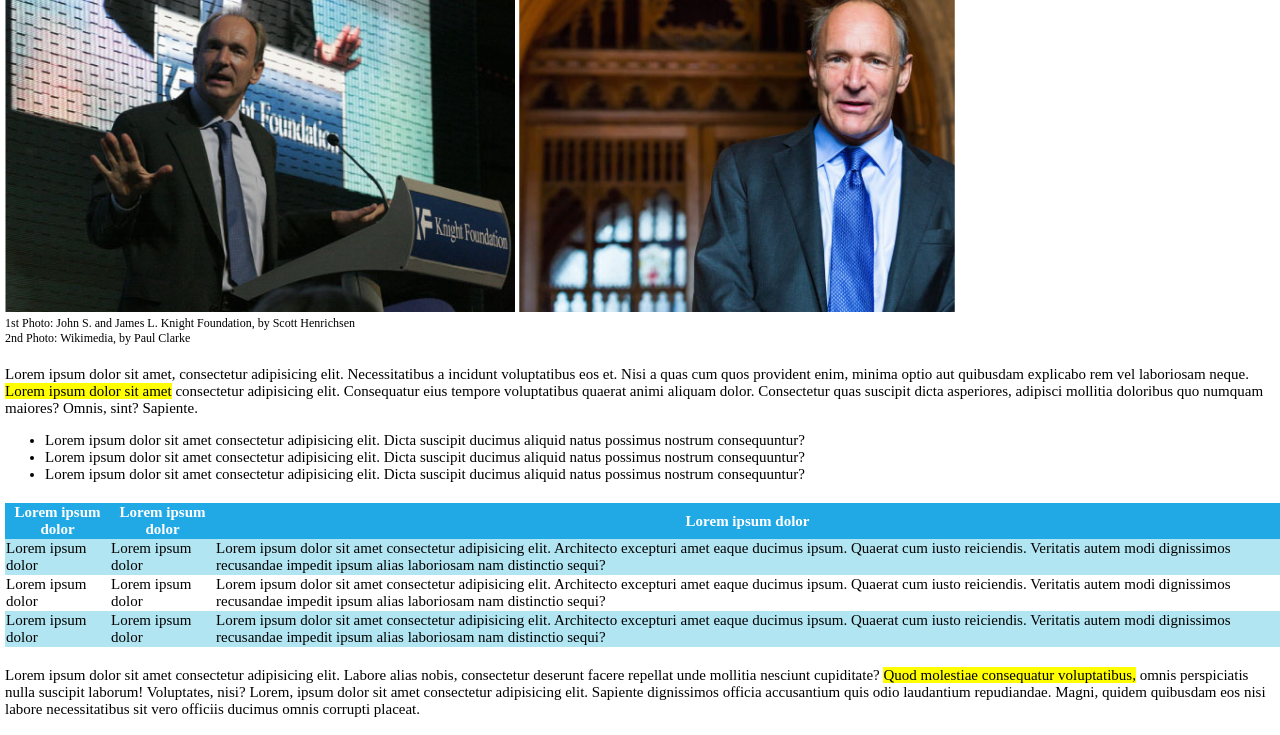
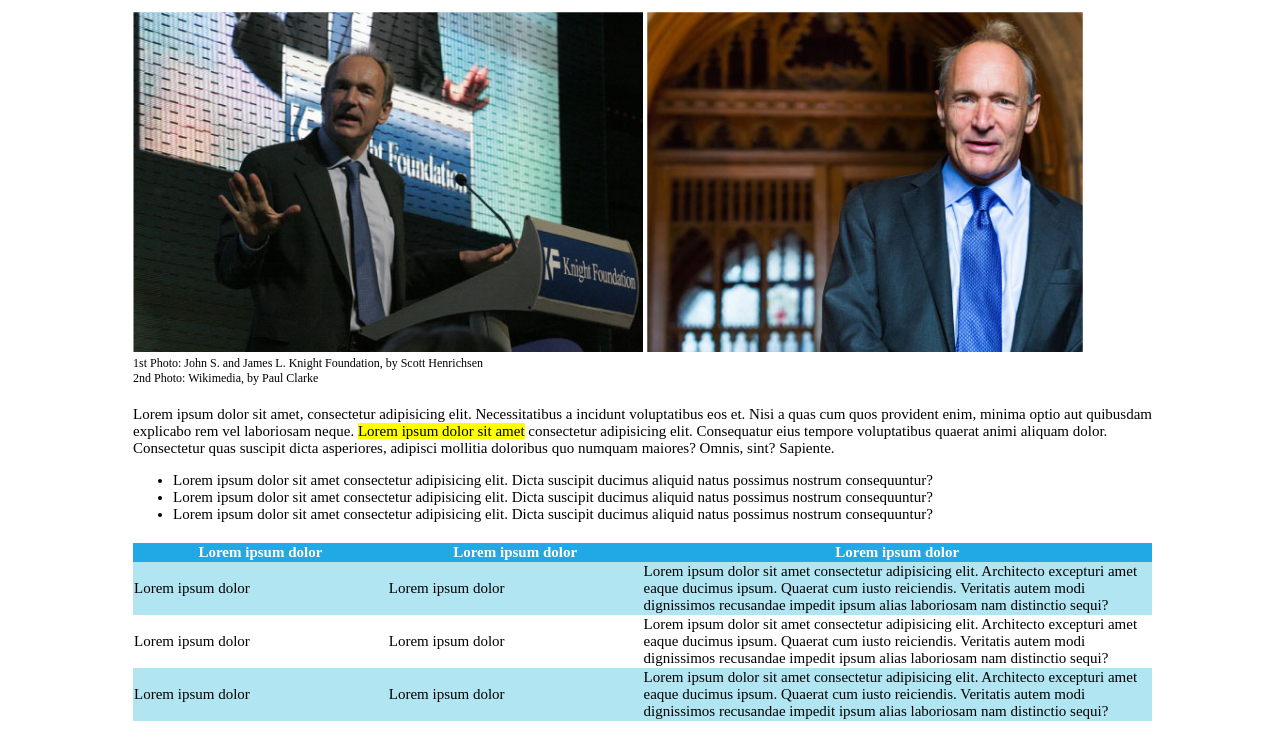
Before and after one commit to alessiaBer/html-css-booleaner, a plain HTML site: page index.html in a window 1280 px wide. Shown: the part 229-964 px from the top of the page. Drawn offline with Linux system fonts and the light colour scheme.

Commit message:
[fix] table

```diff
--- a/index.html
+++ b/index.html
@@ -8,6 +8,7 @@
 
     <!--stylesheet-->
     <link rel="stylesheet" href="./css/style.css">
+    <link rel="stylesheet" href="./css/bonus.css">
 </head>
 <body>
 
@@ -62,7 +63,7 @@
                         <tr>
                             <th>Lorem ipsum dolor</th>
                             <th>Lorem ipsum dolor</th>
-                            <th>Lorem ipsum dolor</th>
+                            <th style="width: 50%">Lorem ipsum dolor</th>
                         </tr>
                     </thead>
                     <tbody>
```
